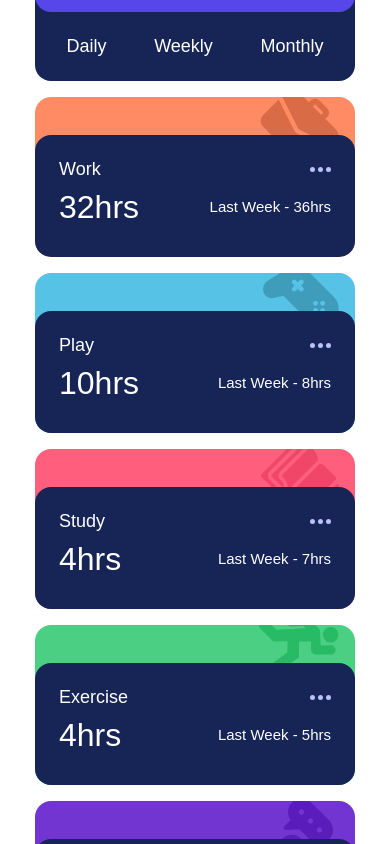
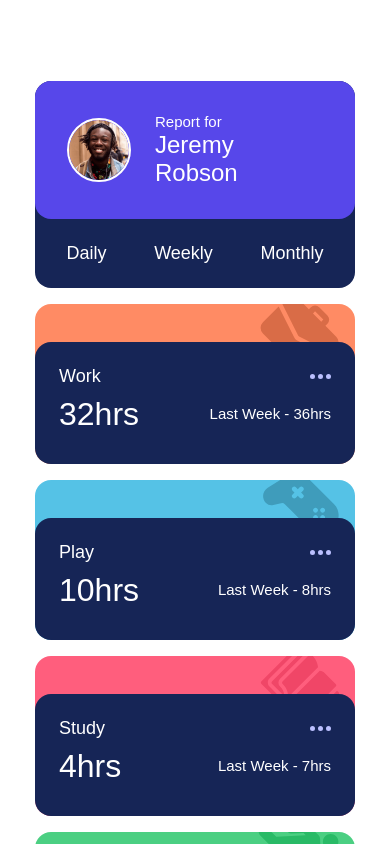
Before and after one commit to MikeG404/time-tracking, a React app: page / in a window 390 px wide. Shown: the top 844 px of the page. Built offline with nearby package versions, Linux system fonts and the light colour scheme; the HTML template or start-up script is replaced by a standard one.

Commit message:
min-h-screen fix

```diff
--- a/src/App.jsx
+++ b/src/App.jsx
@@ -61,7 +61,7 @@ const data = [
 
 function App() {
   return (
-    <div className='h-screen max-w-80 my-[81px] flex justify-center items-center w-full md:max-w-[622px] xl:max-w-[829px]'>
+    <div className='min-h-screen max-w-80 my-[81px] flex justify-center items-center w-full md:max-w-[622px] xl:max-w-[829px]'>
       <div className='grid grid-cols-1 md:grid-cols-3 gap-4 w-full'>
         <CardID color='var(--purple-600)' />
         {data.map((item) => (
--- a/src/components/CardID.jsx
+++ b/src/components/CardID.jsx
@@ -8,7 +8,7 @@ export default function CardID({ color }) {
             <div className='w-16 h-16'>
                 <img src={avatar} alt='avatar' className='border-2 border-white rounded-full' />
             </div>
-            <div className='flex flex-col gap-1'>
+            <div className='id-content-text'>
                 <h1 className='text-white text-preset-6'>Report for</h1>
                 <h2 className='text-white text-preset-4'>Jeremy Robson</h2>
             </div>
```
